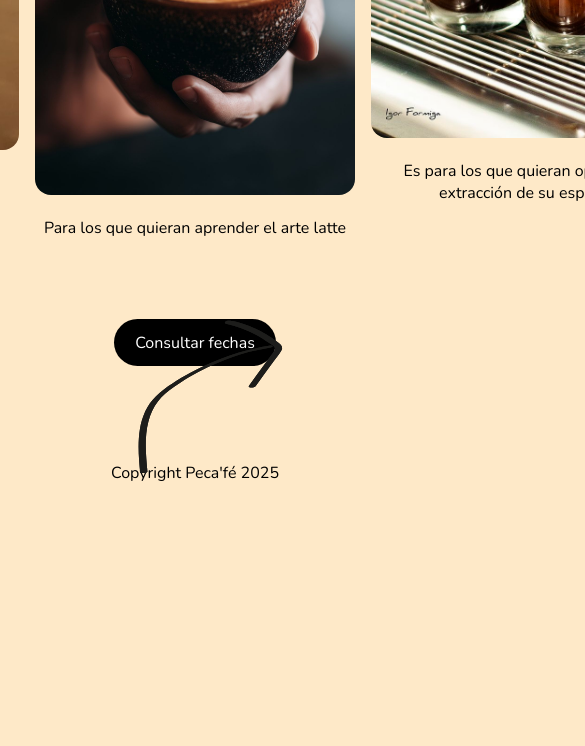
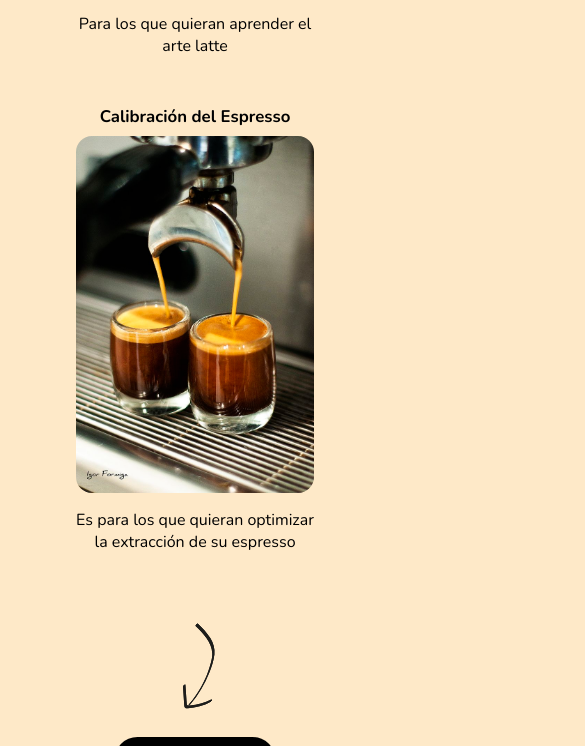
Before and after one commit to webchelios/peca-astro, an Astro site: page /talleres in a window 390 px wide. Shown: the part 1254-2000 px from the top of the page, 585 px wide, since content can reach past the window. Before the commit the page ends 1754 px from the top, so only its background shows below. Built offline with nearby package versions, Linux system fonts and the light colour scheme; Astro itself is replaced by a stand-in of ours.

Commit message:
courses responsive

```diff
--- a/src/components/CourseCard.astro
+++ b/src/components/CourseCard.astro
@@ -6,18 +6,80 @@ interface Props {
 const { image, title } = Astro.props;
 ---
 
-<article>
+<article class="card">
     <h1>{title}</h1>
-    <div><img src={image} alt={title} /></div>
+    <div class="img-wrap"><img src={image} alt={title} /></div>
     <slot />
 </article>
+
 <style>
-    article {
+    /* Seguridad general */
+    :root,
+    * {
+        box-sizing: border-box;
+    }
+
+    /* Contenedor de la tarjeta */
+    .card {
         text-align: center;
-        max-width: 20rem;
+        max-width: 20rem; /* sigue limitando ancho */
+        width: 100%; /* permite que el artículo se reduzca dentro del padre */
+        margin: 0 auto; /* centra el article dentro de su contenedor */
+        display: flex;
+        flex-direction: column;
+        align-items: center;
+        justify-content: flex-start;
+        position: relative; /* por si hay transforms o positioning en padre */
+        left: 0 !important; /* fuerza no desplazamiento lateral */
+        transform: none !important; /* limpia transforms residuales */
+        min-width: 0; /* CRUCIAL: permite que el item se encoja dentro de un contenedor flex */
     }
-    img {
-        width: 20rem;
+
+    /* Encabezado */
+    .card h1 {
+        font-size: 1.5rem;
+        margin: 0.5rem 0;
+        direction: ltr;
+    }
+
+    /* Imagen: nunca desborda, respeta el ancho del card */
+    .img-wrap {
+        width: 100%;
+        display: block;
+    }
+
+    .img-wrap img {
+        width: 100%; /* ahora escala relativo al article */
+        max-width: 20rem; /* mantiene la intención original en pantallas grandes */
+        height: auto;
         border-radius: 1rem;
+        display: block; /* evita espacios en línea */
+        margin: 0 auto;
+        transform: none !important; /* elimina transforms aplicados por JS si los hubiera */
+    }
+
+    /* Ajustes responsive */
+    @media (max-width: 768px) {
+        .card {
+            max-width: 18rem; /* opcional, más cómodo en móviles */
+            padding: 0 1rem; /* evita que el contenido pegue contra bordes */
+        }
+
+        .card h1 {
+            font-size: 1.25rem;
+        }
+    }
+
+    @media (max-width: 480px) {
+        .card {
+            max-width: 100%;
+            padding: 0 0.75rem;
+        }
+        .card h1 {
+            font-size: 1.05rem;
+        }
+        .img-wrap img {
+            max-width: 100%;
+        }
     }
 </style>
--- a/src/pages/talleres.astro
+++ b/src/pages/talleres.astro
@@ -9,23 +9,32 @@ import Arrow from "../assets/arrow.svg";
     <SectionContainer sectionId="courses">
         <h1>¡Impulsá tu camino<br />como barista!</h1>
         <div class="courses-container">
-            <CourseCard title="Barista inicial" image="../images/barista.jpg"
-                ><p>Este curso está bueno para empezar</p></CourseCard
-            >
-            <CourseCard title="Latte Art" image="../images/latte.jpg"
-                ><p>Para los que quieran aprender el arte latte</p></CourseCard
-            >
+            <CourseCard title="Barista inicial" image="../images/barista.jpg">
+                <p>Este curso está bueno para empezar</p>
+            </CourseCard>
+
+            <CourseCard title="Latte Art" image="../images/latte.jpg">
+                <p>Para los que quieran aprender el arte latte</p>
+            </CourseCard>
+
             <CourseCard
                 title="Calibración del Espresso"
                 image="../images/calibracion.jpg"
-                ><p>
+            >
+                <p>
                     Es para los que quieran optimizar la extracción de su
                     espresso
-                </p></CourseCard
-            >
+                </p>
+            </CourseCard>
         </div>
-        <div class="arrow-container"><img src={Arrow.src} alt="flecha" /></div>
-        <div class="call-to-action"><a href="">Consultar fechas</a></div>
+
+        <div class="arrow-container">
+            <img src={Arrow.src} alt="flecha" />
+        </div>
+
+        <div class="call-to-action">
+            <a href="">Consultar fechas</a>
+        </div>
     </SectionContainer>
 </Layout>
 
@@ -34,6 +43,7 @@ import Arrow from "../assets/arrow.svg";
         font-size: 5rem;
         font-weight: 700;
     }
+
     .courses-container {
         display: flex;
         align-items: center;
@@ -41,6 +51,7 @@ import Arrow from "../assets/arrow.svg";
         gap: 1rem;
         margin-bottom: 4rem;
     }
+
     .call-to-action {
         text-align: center;
         padding: 0.8rem 1.3rem;
@@ -71,4 +82,66 @@ import Arrow from "../assets/arrow.svg";
         width: 10rem;
         height: 10rem;
     }
+
+    /* 📱 Responsive */
+    @media (max-width: 1024px) {
+        h1 {
+            font-size: 3.5rem;
+            text-align: center;
+        }
+
+        .courses-container {
+            flex-wrap: wrap;
+            gap: 2rem;
+            padding: 0 2rem;
+        }
+
+        .arrow-container img {
+            width: 7rem;
+            height: 7rem;
+            left: 40%;
+            top: 1rem;
+        }
+    }
+
+    @media (max-width: 768px) {
+        h1 {
+            font-size: 2.8rem;
+        }
+
+        .courses-container {
+            flex-direction: column;
+            align-items: center;
+            gap: 2.5rem;
+        }
+
+        .arrow-container img {
+            position: static;
+            transform: rotateZ(-35deg);
+            display: block;
+            margin: 1rem auto 2rem auto;
+            width: 6rem;
+            height: 6rem;
+        }
+
+        .call-to-action {
+            margin-bottom: 2rem;
+        }
+    }
+
+    @media (max-width: 480px) {
+        h1 {
+            font-size: 2.2rem;
+        }
+
+        .courses-container {
+            gap: 1.5rem;
+        }
+
+        .arrow-container img {
+            width: 4.5rem;
+            height: 4.5rem;
+            transform: rotateZ(-35deg);
+        }
+    }
 </style>
```
